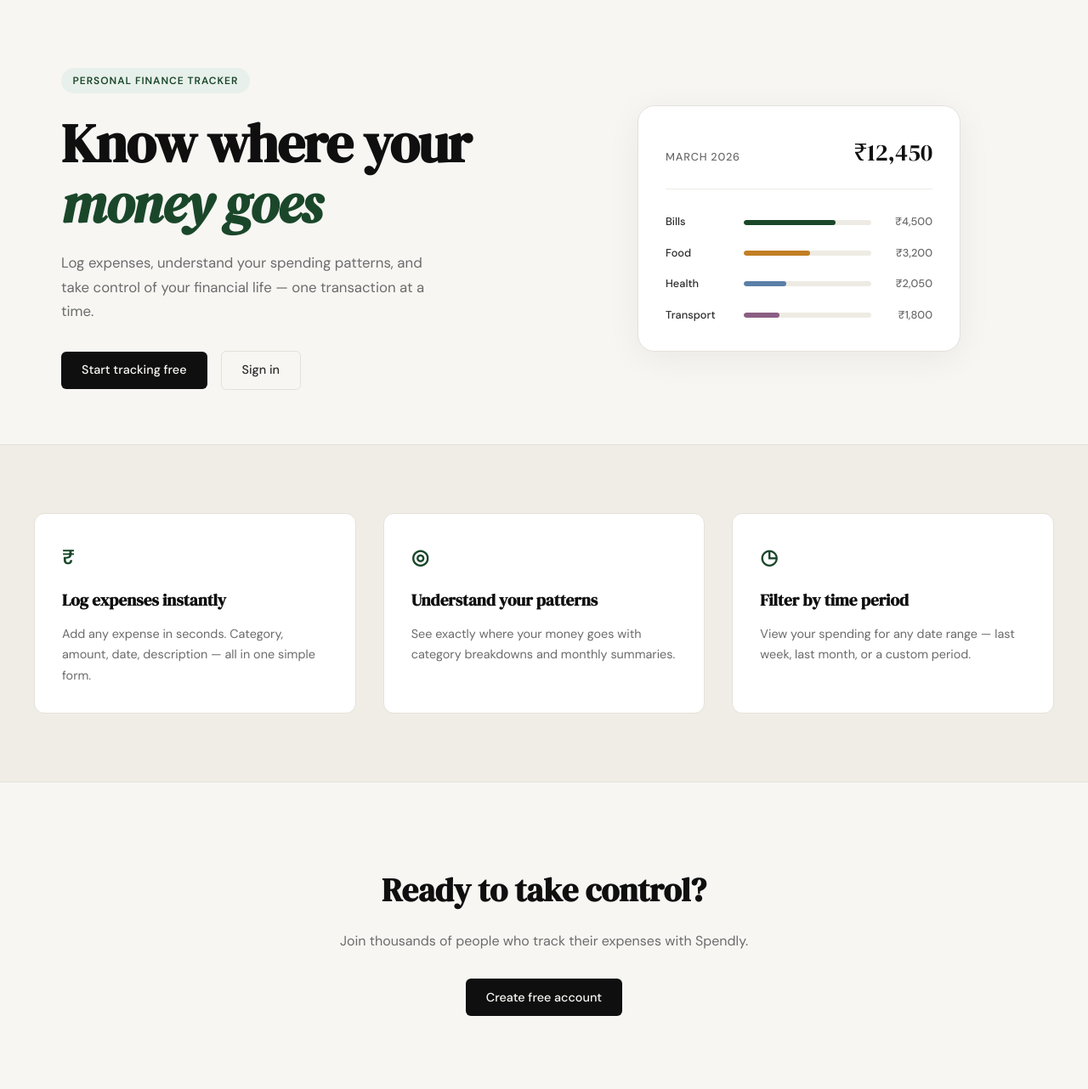
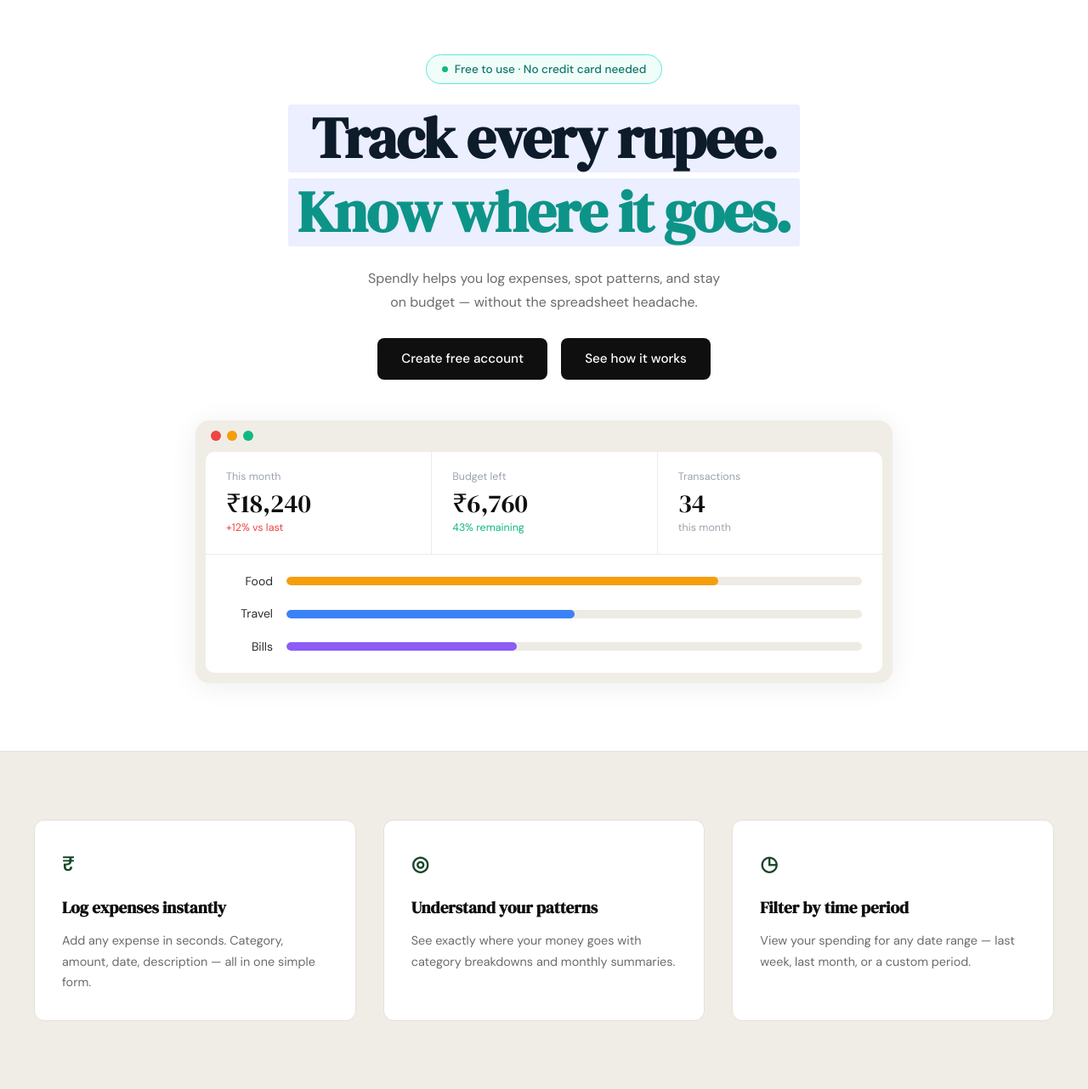
Before and after one commit to akash-soni/spend-tracker, a Flask app: page / in a window 1280 px wide. Shown: the part 61-1343 px from the top of the page at 85% size. Run offline with Flask 3, Linux system fonts and the light colour scheme.

Commit message:
landing: redesign hero section to match mockup

```diff
--- a/prompts.txt
+++ b/prompts.txt
@@ -39,11 +39,11 @@
 footer link href from "#" to "/privacy".
 4. Make sure the appearence looks like the website theme.
 
-git commit -m "landing: add privacy policy page and route”
+git commit -m "landing: add privacy policy page and route"
 
 I've attached a screenshot of the updated Spendly hero section design.
 
-Modify only the hero section in templates/landing.html and static/css/landing.css
+Modify only the hero section in @templates/landing.html and @static/css/landing.css
 to match this image exactly. Do not touch any other part of the page.
 
 Changes to implement:
--- /dev/null
+++ b/static/css/landing.css
@@ -0,0 +1,231 @@
+/* ------------------------------------------------------------------ */
+/* Hero — centered layout override                                     */
+/* ------------------------------------------------------------------ */
+
+.hero--centered {
+    display: flex;
+    flex-direction: column;
+    align-items: center;
+    text-align: center;
+    padding: 4rem 2rem 5rem;
+    gap: 3rem;
+    background: #ffffff;
+    max-width: 100%;
+    margin: 0;
+}
+
+/* ------------------------------------------------------------------ */
+/* Hero content (badge, headline, desc, buttons)                       */
+/* ------------------------------------------------------------------ */
+
+.lhero-content {
+    display: flex;
+    flex-direction: column;
+    align-items: center;
+    gap: 1.5rem;
+    max-width: 720px;
+    width: 100%;
+}
+
+.lhero-badge {
+    display: inline-flex;
+    align-items: center;
+    gap: 0.5rem;
+    border: 1.5px solid #5eead4;
+    background: #f0fdf9;
+    color: #0f766e;
+    font-size: 0.85rem;
+    font-weight: 500;
+    padding: 0.35rem 1.1rem;
+    border-radius: 999px;
+}
+
+.lbadge-dot {
+    width: 7px;
+    height: 7px;
+    border-radius: 50%;
+    background: #10b981;
+    flex-shrink: 0;
+}
+
+.lhero-headline {
+    display: flex;
+    flex-direction: column;
+    gap: 0.1em;
+    font-family: var(--font-display);
+    font-size: clamp(2.75rem, 6vw, 4.25rem);
+    line-height: 1.1;
+    letter-spacing: -0.02em;
+    margin: 0;
+}
+
+.lheadline-dark,
+.lheadline-teal {
+    display: inline-block;
+    padding: 0.04em 0.15em;
+    background: rgba(199, 210, 254, 0.35);
+    border-radius: 3px;
+}
+
+.lheadline-dark { color: #0d1b2a; }
+.lheadline-teal { color: #0d9488; }
+
+.lhero-desc {
+    font-size: 1rem;
+    color: var(--ink-muted);
+    line-height: 1.75;
+    max-width: 480px;
+    margin: 0;
+}
+
+.lhero-btns {
+    display: flex;
+    gap: 1rem;
+    justify-content: center;
+    flex-wrap: wrap;
+    margin-top: 0.25rem;
+}
+
+.btn-lhero {
+    display: inline-block;
+    background: #0f0f0f;
+    color: #ffffff;
+    font-family: var(--font-body);
+    font-size: 0.95rem;
+    font-weight: 500;
+    padding: 0.75rem 1.75rem;
+    border-radius: 8px;
+    text-decoration: none;
+    transition: background 0.2s;
+}
+
+.btn-lhero:hover { background: var(--accent); }
+
+/* ------------------------------------------------------------------ */
+/* App preview frame                                                   */
+/* ------------------------------------------------------------------ */
+
+.lapp-preview {
+    width: 100%;
+    max-width: 820px;
+    background: #f0ede6;
+    border-radius: 16px;
+    overflow: hidden;
+    box-shadow: 0 4px 32px rgba(0, 0, 0, 0.07);
+}
+
+.lapp-chrome {
+    display: flex;
+    align-items: center;
+    gap: 7px;
+    padding: 0.8rem 1.1rem;
+}
+
+.ltl-dot {
+    width: 12px;
+    height: 12px;
+    border-radius: 50%;
+    display: inline-block;
+}
+.ltl-red    { background: #ef4444; }
+.ltl-yellow { background: #f59e0b; }
+.ltl-green  { background: #10b981; }
+
+.lapp-body {
+    background: #ffffff;
+    margin: 0 0.75rem 0.75rem;
+    border-radius: 10px;
+    overflow: hidden;
+}
+
+/* ------------------------------------------------------------------ */
+/* Stat cards                                                          */
+/* ------------------------------------------------------------------ */
+
+.lstat-row {
+    display: grid;
+    grid-template-columns: repeat(3, 1fr);
+    border-bottom: 1px solid var(--border-soft);
+}
+
+.lstat-card {
+    padding: 1.25rem 1.5rem;
+    text-align: left;
+}
+
+.lstat-card + .lstat-card {
+    border-left: 1px solid var(--border-soft);
+}
+
+.lstat-label {
+    font-size: 0.78rem;
+    color: #9ca3af;
+    margin-bottom: 0.35rem;
+}
+
+.lstat-value {
+    font-family: var(--font-display);
+    font-size: 1.9rem;
+    color: var(--ink);
+    margin-bottom: 0.25rem;
+    line-height: 1;
+}
+
+.lstat-sub {
+    font-size: 0.78rem;
+    color: #9ca3af;
+}
+.lstat-sub--red   { color: #ef4444; }
+.lstat-sub--green { color: #10b981; }
+
+/* ------------------------------------------------------------------ */
+/* Chart rows                                                          */
+/* ------------------------------------------------------------------ */
+
+.lchart-rows {
+    padding: 1.25rem 1.5rem;
+    display: flex;
+    flex-direction: column;
+    gap: 1rem;
+}
+
+.lchart-row {
+    display: grid;
+    grid-template-columns: 55px 1fr;
+    align-items: center;
+    gap: 1rem;
+}
+
+.lchart-label {
+    font-size: 0.875rem;
+    color: var(--ink-soft);
+    text-align: right;
+}
+
+.lchart-track {
+    height: 10px;
+    background: var(--border-soft);
+    border-radius: 999px;
+    overflow: hidden;
+}
+
+.lchart-bar {
+    height: 100%;
+    border-radius: 999px;
+}
+
+.lbar-orange { background: #f59e0b; }
+.lbar-blue   { background: #3b82f6; }
+.lbar-purple { background: #8b5cf6; }
+
+/* ------------------------------------------------------------------ */
+/* Responsive                                                          */
+/* ------------------------------------------------------------------ */
+
+@media (max-width: 600px) {
+    .lstat-row { grid-template-columns: 1fr; }
+    .lstat-card + .lstat-card {
+        border-left: none;
+        border-top: 1px solid var(--border-soft);
+    }
+}
--- a/templates/landing.html
+++ b/templates/landing.html
@@ -2,59 +2,68 @@
 
 {% block title %}Spendly — Track Every Rupee{% endblock %}
 
+{% block head %}
+<link rel="stylesheet" href="{{ url_for('static', filename='css/landing.css') }}">
+{% endblock %}
+
 {% block content %}
 
-<section class="hero">
-    <div class="hero-inner">
-        <div class="hero-badge">Personal Finance Tracker</div>
-        <h1 class="hero-title">
-            Know where your<br>
-            <em>money goes</em>
+<section class="hero hero--centered">
+    <div class="lhero-content">
+        <div class="lhero-badge">
+            <span class="lbadge-dot"></span>
+            Free to use · No credit card needed
+        </div>
+        <h1 class="lhero-headline">
+            <span class="lheadline-dark">Track every rupee.</span>
+            <span class="lheadline-teal">Know where it goes.</span>
         </h1>
-        <p class="hero-subtitle">
-            Log expenses, understand your spending patterns,
-            and take control of your financial life —
-            one transaction at a time.
+        <p class="lhero-desc">
+            Spendly helps you log expenses, spot patterns, and stay<br>
+            on budget — without the spreadsheet headache.
         </p>
-        <div class="hero-actions">
-            <a href="{{ url_for('register') }}" class="btn-primary">Start tracking free</a>
-            <a href="{{ url_for('login') }}" class="btn-ghost">Sign in</a>
+        <div class="lhero-btns">
+            <a href="{{ url_for('register') }}" class="btn-lhero">Create free account</a>
+            <a href="{{ url_for('login') }}" class="btn-lhero">See how it works</a>
         </div>
     </div>
-    <div class="hero-visual">
-        <div class="mock-card">
-            <div class="mock-card-header">
-                <span class="mock-label">March 2026</span>
-                <span class="mock-total">₹12,450</span>
+
+    <div class="lapp-preview">
+        <div class="lapp-chrome">
+            <span class="ltl-dot ltl-red"></span>
+            <span class="ltl-dot ltl-yellow"></span>
+            <span class="ltl-dot ltl-green"></span>
+        </div>
+        <div class="lapp-body">
+            <div class="lstat-row">
+                <div class="lstat-card">
+                    <p class="lstat-label">This month</p>
+                    <p class="lstat-value">₹18,240</p>
+                    <p class="lstat-sub lstat-sub--red">+12% vs last</p>
+                </div>
+                <div class="lstat-card">
+                    <p class="lstat-label">Budget left</p>
+                    <p class="lstat-value">₹6,760</p>
+                    <p class="lstat-sub lstat-sub--green">43% remaining</p>
+                </div>
+                <div class="lstat-card">
+                    <p class="lstat-label">Transactions</p>
+                    <p class="lstat-value">34</p>
+                    <p class="lstat-sub">this month</p>
+                </div>
             </div>
-            <div class="mock-bars">
-                <div class="mock-bar-row">
-                    <span class="mock-cat">Bills</span>
-                    <div class="mock-bar-track">
-                        <div class="mock-bar" style="width: 72%"></div>
-                    </div>
-                    <span class="mock-amt">₹4,500</span>
+            <div class="lchart-rows">
+                <div class="lchart-row">
+                    <span class="lchart-label">Food</span>
+                    <div class="lchart-track"><div class="lchart-bar lbar-orange" style="width:75%"></div></div>
                 </div>
-                <div class="mock-bar-row">
-                    <span class="mock-cat">Food</span>
-                    <div class="mock-bar-track">
-                        <div class="mock-bar mock-bar-2" style="width: 52%"></div>
-                    </div>
-                    <span class="mock-amt">₹3,200</span>
+                <div class="lchart-row">
+                    <span class="lchart-label">Travel</span>
+                    <div class="lchart-track"><div class="lchart-bar lbar-blue" style="width:50%"></div></div>
                 </div>
-                <div class="mock-bar-row">
-                    <span class="mock-cat">Health</span>
-                    <div class="mock-bar-track">
-                        <div class="mock-bar mock-bar-3" style="width: 33%"></div>
-                    </div>
-                    <span class="mock-amt">₹2,050</span>
-                </div>
-                <div class="mock-bar-row">
-                    <span class="mock-cat">Transport</span>
-                    <div class="mock-bar-track">
-                        <div class="mock-bar mock-bar-4" style="width: 28%"></div>
-                    </div>
-                    <span class="mock-amt">₹1,800</span>
+                <div class="lchart-row">
+                    <span class="lchart-label">Bills</span>
+                    <div class="lchart-track"><div class="lchart-bar lbar-purple" style="width:40%"></div></div>
                 </div>
             </div>
         </div>
```
